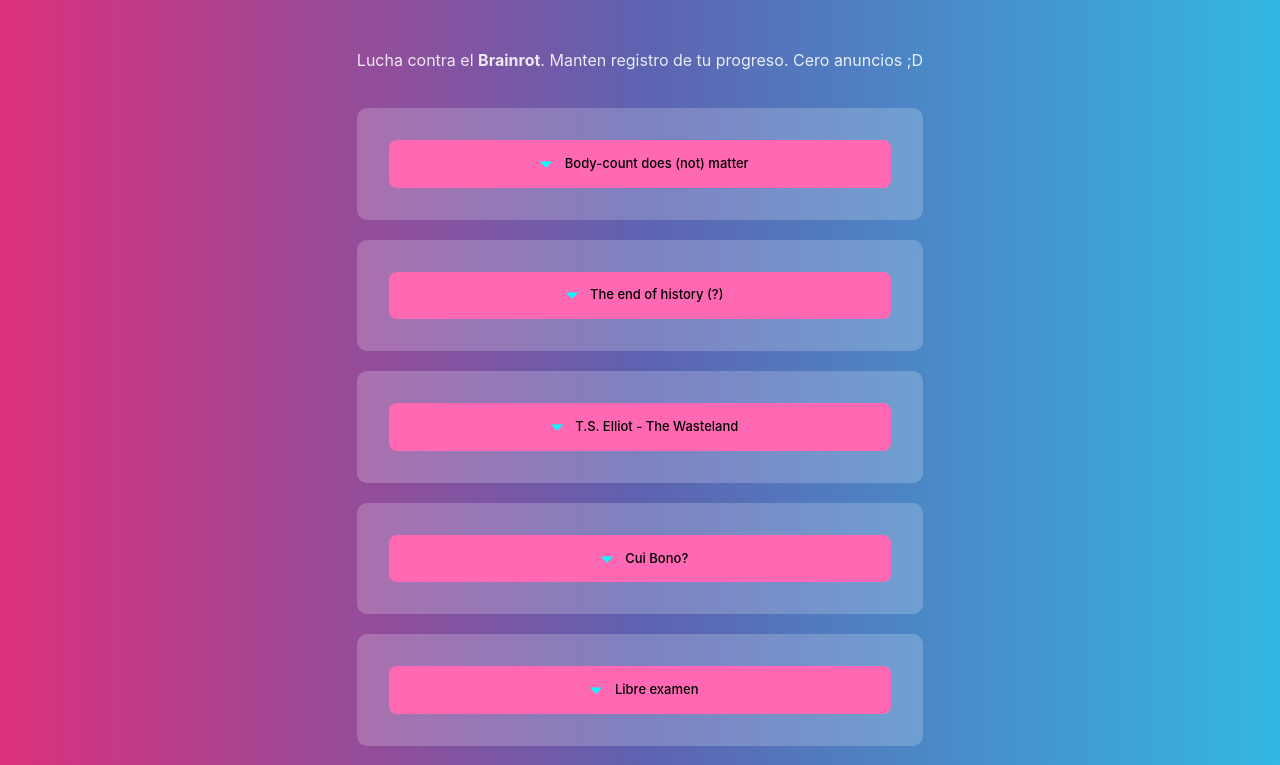
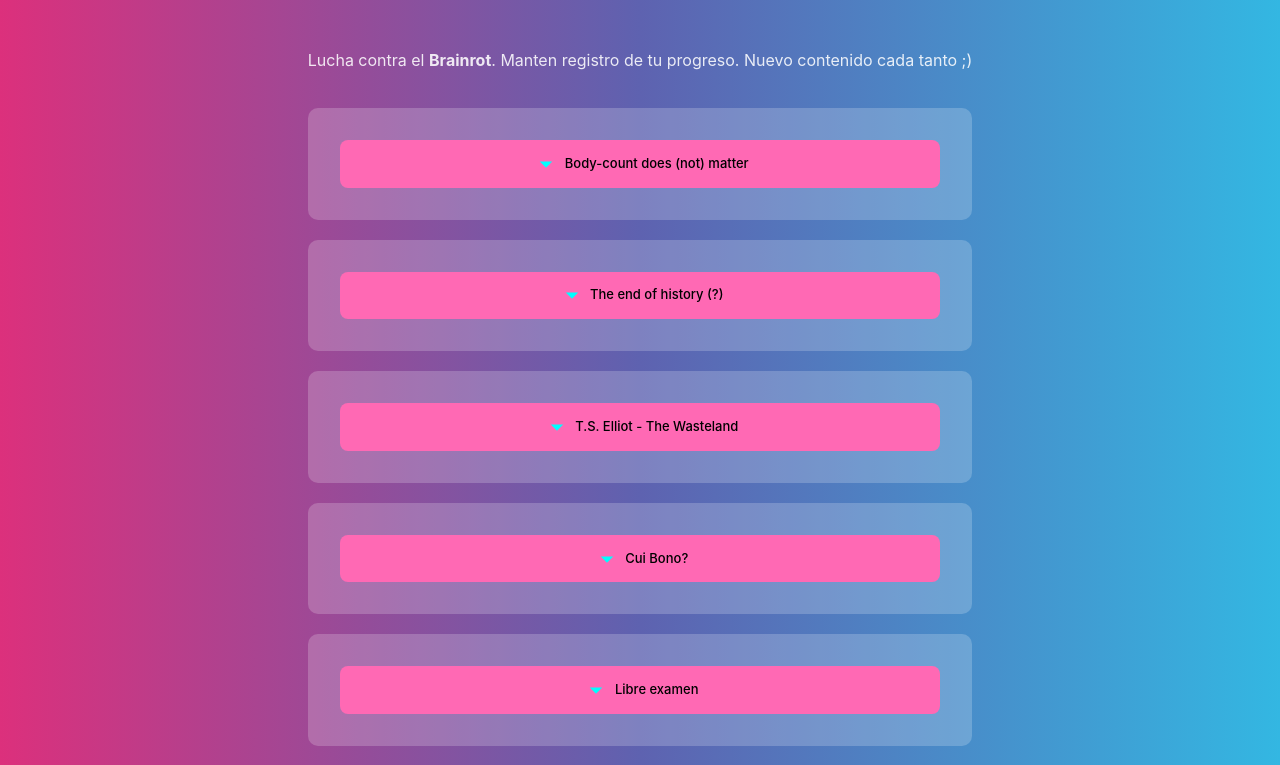
Before and after one commit to Perlesvaux/revelations, a React (Vite) app: page / in a window 1280 px wide. Shown: the top 765 px of the page. Built offline with nearby package versions, Linux system fonts and the light colour scheme.

Commit message:
feat: changed legend

```diff
--- a/src/App.jsx
+++ b/src/App.jsx
@@ -42,7 +42,7 @@ export default function App() {
   return (
     <>
 
-      <p>Lucha contra el <strong>Brainrot</strong>. Manten registro de tu progreso. Cero anuncios ;D</p>
+      <p>Lucha contra el <strong>Brainrot</strong>. Manten registro de tu progreso. Nuevo contenido cada tanto ;)</p>
 
       {
         state.map((section, section_indx)=>(
```
